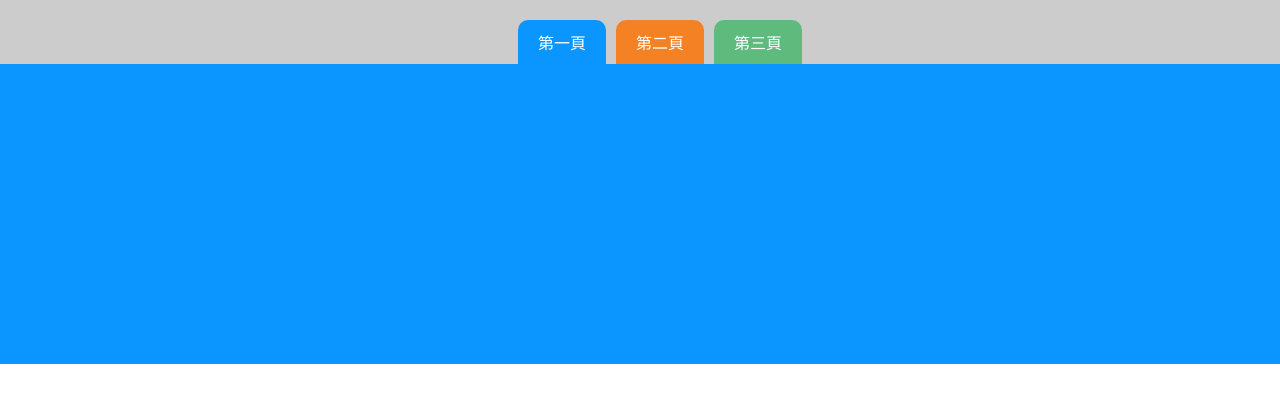
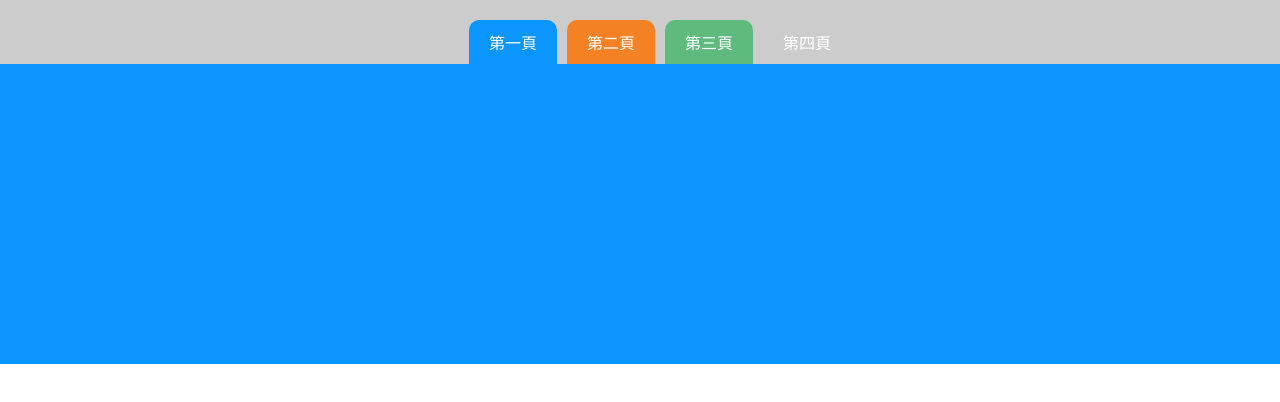
Before and after one commit to sw355498/TGD_104_g2, a plain HTML site: page tag.html in a window 1280 px wide. Drawn offline with Linux system fonts and the light colour scheme.

Commit message:
加一頁

```diff
--- a/tag.html
+++ b/tag.html
@@ -75,6 +75,10 @@
             <label for="tag3">第三頁</label>
             <input type="radio" name="tag" id="tag3">
         </li>
+            <li>
+            <label for="tag3">第四頁</label>
+            <input type="radio" name="tag" id="tag3">
+        </li>
     </ul>
 
     <div class="box"></div>
```
